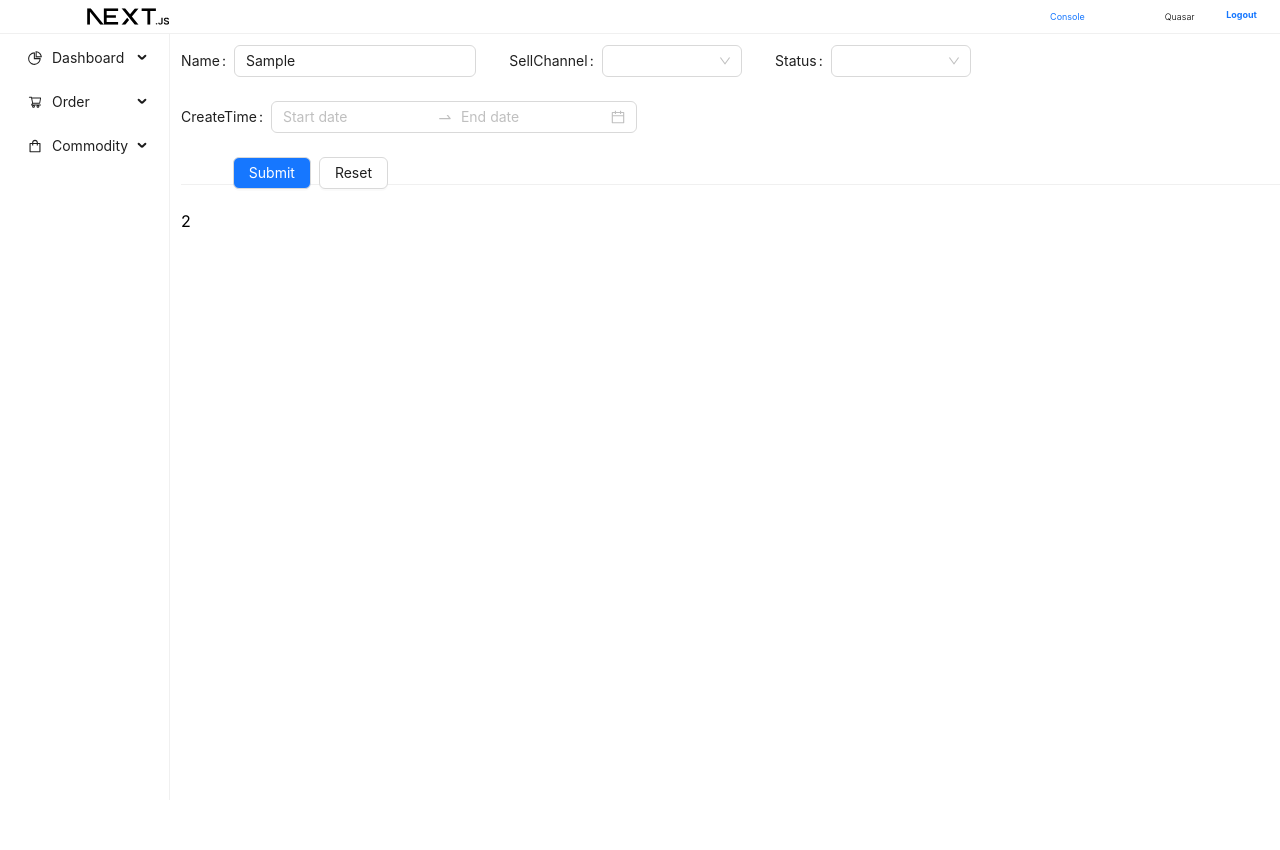
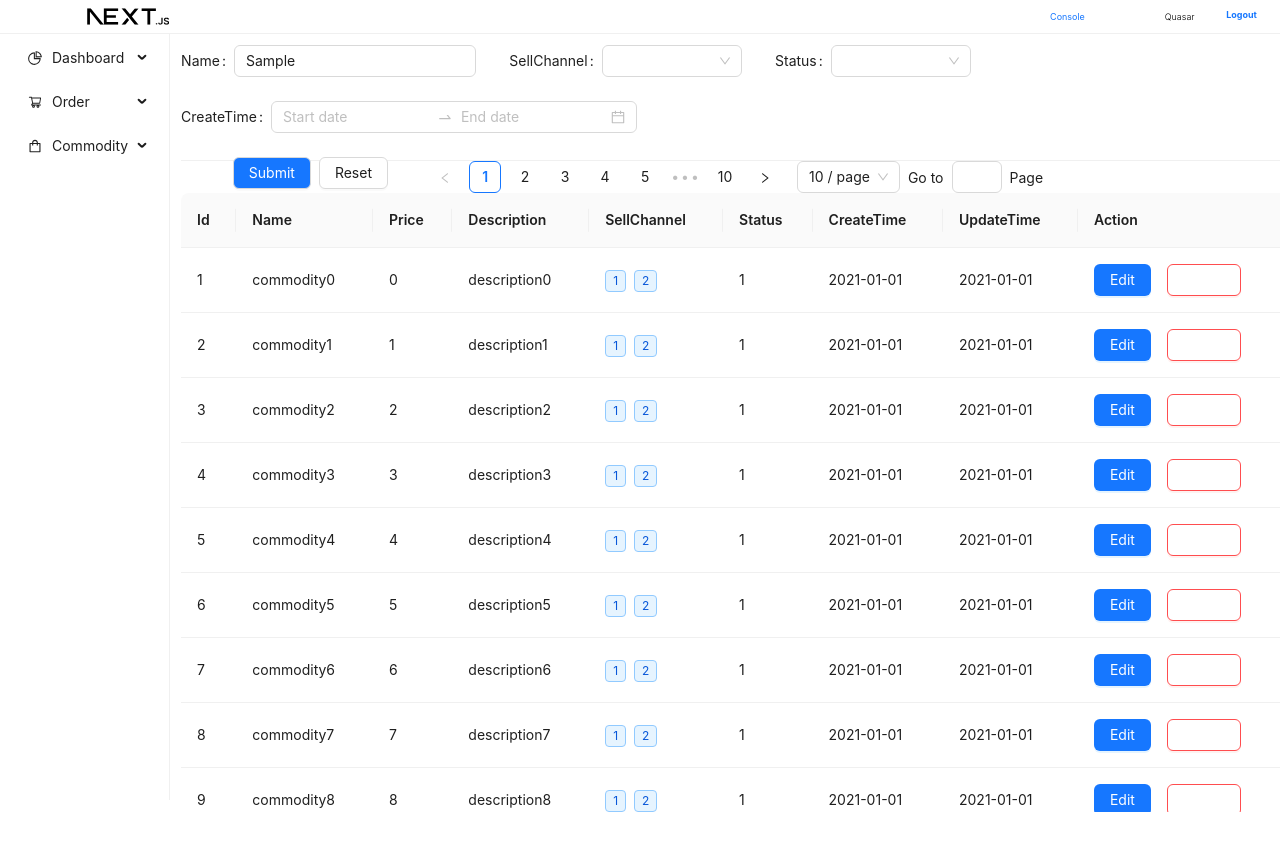
Before and after one commit to SayAMDYES/order-center-control-panel, a Next.js app: page /commodity/query in a window 1280 px wide. Both pictures are taken after typing "Sample", "Sample", "Sample" into the empty fields and a click on the button "Submit". Shown: the top 850 px of the page. After the commit the page ends 812 px from the top, so only its background shows below. Built offline with nearby package versions, Linux system fonts and the light colour scheme.

Commit message:
:sparkles: Static commodity query page

```diff
--- a/src/app/(commodity)/commodity/query/CommodityQueryPage.scss
+++ b/src/app/(commodity)/commodity/query/CommodityQueryPage.scss
@@ -4,8 +4,7 @@
   width: 100%;
 
   .divider {
-    margin-top: 1%;
-    margin-bottom: 1%;
+    margin: 0;
     padding: 0;
   }
 
@@ -27,5 +26,13 @@
   .result-container {
     height: $result-container-height;
     overflow: auto;
+
+    .pagination-container {
+      display: flex;
+      justify-content: center;
+
+      .pagination {
+      }
+    }
   }
 }
--- a/src/app/(commodity)/commodity/query/page.tsx
+++ b/src/app/(commodity)/commodity/query/page.tsx
@@ -1,19 +1,77 @@
 'use client';
 
 import './CommodityQueryPage.scss';
-import {Button, DatePicker, Divider, Form, Input, Row, Select, Space} from "antd";
-import {CommodityQueryReqDto} from "@/app/api/entity/commodity/commodity";
+import {Button, DatePicker, Divider, Form, Input, Pagination, Row, Select, Space, Table, Tag} from "antd";
+import {CommodityDto, CommodityQueryReqDto} from "@/app/api/entity/commodity/commodity";
+import Column from "antd/lib/table/Column";
+import {useState} from "react";
+
+function sleep(ms: number) {
+    return new Promise<void>((resolve) => {
+        setTimeout(resolve, ms);
+    });
+}
 
 export default function CommodityQueryPage() {
+    let [queryReqDto, updateQueryReqDto] = useState(new CommodityQueryReqDto(1, 10) as CommodityQueryReqDto)
+    let [data, updateData] = useState([] as CommodityDto[])
+    let [currentPage, updateCurrentPage] = useState(1)
+    let [pageSize, updatePageSize] = useState(10)
+    let [total, updateTotal] = useState(0)
+    let [loading, updateLoading] = useState(false)
+    const loadDataSource = async (reqDto: CommodityQueryReqDto) => {
+        updateLoading(true)
+        let list = [] as CommodityDto[]
+        for (let i = (reqDto.currentPage - 1) < 0 ? 0 : (reqDto.currentPage - 1) * reqDto.pageSize; i < ((reqDto.currentPage < 1) ? 1 : reqDto.currentPage * reqDto.pageSize); i++) {
+            list.push({
+                id: i + 1,
+                name: "commodity" + i,
+                price: i,
+                description: "description" + i,
+                sellChannel: [1, 2],
+                status: 1,
+                createTime: "2021-01-01",
+                updateTime: "2021-01-01"
+            })
+        }
+        await sleep(1000)
+        updateData(list)
+        updateCurrentPage(reqDto.currentPage)
+        updatePageSize(reqDto.pageSize)
+        updateTotal(100)
+        updateLoading(false)
+    }
+
     const onFinish = (reqDto: CommodityQueryReqDto) => {
-        console.log(reqDto)
+        queryReqDto.name = reqDto.name
+        queryReqDto.sellChannel = reqDto.sellChannel
+        queryReqDto.status = reqDto.status
+        queryReqDto.createTime = reqDto.createTime
+        updateQueryReqDto(queryReqDto)
+        loadDataSource(queryReqDto)
     };
 
     const onFinishFailed = (errorInfo: any) => {
-        console.log('Failed:', errorInfo);
     };
 
     const {RangePicker} = DatePicker;
+
+    const editFunc = (commodity: CommodityDto) => {
+        console.log(commodity)
+        return commodity;
+    }
+
+    const deleteFunc = (commodity: CommodityDto) => {
+        console.log(commodity)
+        return commodity;
+    }
+
+    const onPageChange = (page: number, pageSize?: number | undefined) => {
+        queryReqDto.currentPage = page
+        queryReqDto.pageSize = pageSize ? pageSize : 10
+        updateQueryReqDto(queryReqDto)
+        loadDataSource(queryReqDto)
+    }
 
     return (
         <div className={"query-commodity-page-container"}>
@@ -83,8 +141,54 @@ export default function CommodityQueryPage() {
                     </Row>
                 </Form>
             </div>
-            <Divider/>
-            <div className={"result-container"}>2</div>
+            <Divider className={"divider"}/>
+            <div className={"result-container"}>
+                <div className={"pagination-container"}>
+                    <Pagination showQuickJumper
+                                showSizeChanger
+                                defaultCurrent={currentPage}
+                                defaultPageSize={pageSize}
+                                total={total}
+                                onChange={onPageChange}
+                                pageSizeOptions={[10, 20, 50, 100]}/>
+                </div>
+                <Table dataSource={data}
+                       pagination={false}
+                       loading={loading}
+                       rowKey={"id"}>
+                    <Column title="Id" dataIndex="id" key="id"/>
+                    <Column title="Name" dataIndex="name" key="name"/>
+                    <Column title="Price" dataIndex="price" key="price"/>
+                    <Column title="Description" dataIndex="description" key="description"/>
+                    <Column title="SellChannel" dataIndex="sellChannel" key="sellChannel"
+                            render={(tags: number[]) => (
+                                <>
+                                    {tags.map((tag) => (
+                                        <Tag color="blue" key={tag}>
+                                            {tag}
+                                        </Tag>
+                                    ))}
+                                </>
+                            )}/>
+                    <Column title="Status" dataIndex="status" key="status"/>
+                    <Column title="CreateTime" dataIndex="createTime" key="createTime"/>
+                    <Column title="UpdateTime" dataIndex="updateTime" key="updateTime"/>
+                    <Column
+                        title="Action"
+                        key="action"
+                        render={(_: any, record: CommodityDto) => (
+                            <Space size="middle">
+                                <Button type="primary"
+                                        onClick={() => editFunc(record)}
+                                        className={"confirm-button"}>Edit</Button>
+                                <Button danger={true}
+                                        onClick={() => deleteFunc(record)}
+                                        className={"warning-button"}>Delete</Button>
+                            </Space>
+                        )}
+                    />
+                </Table>
+            </div>
         </div>
     )
 }
--- a/src/app/api/entity/commodity/commodity.ts
+++ b/src/app/api/entity/commodity/commodity.ts
@@ -125,6 +125,7 @@ class CommodityQueryRespDto extends OrderCenterQueryRespDto<CommodityDto> {
 }
 
 export {
+    CommodityDto,
     CommodityCreateReqDto,
     CommodityCreateRespDto,
     CommodityUpdateReqDto,
--- a/src/app/globals.scss
+++ b/src/app/globals.scss
@@ -65,6 +65,16 @@ $app-container-height: 100vh - $top-navigation-bar-height;
 }
 
 .confirm-button:hover {
-  background-color: rgb(82, 155, 255);
+  background-color: rgb(118, 178, 255);
   color: white !important;
 }
+
+.warning-button {
+  background-color: rgb(255, 59, 48);
+  color: white !important;
+}
+
+.warning-button:hover {
+  background-color: rgb(255, 139, 127);
+  color: white !important;
+}
```
